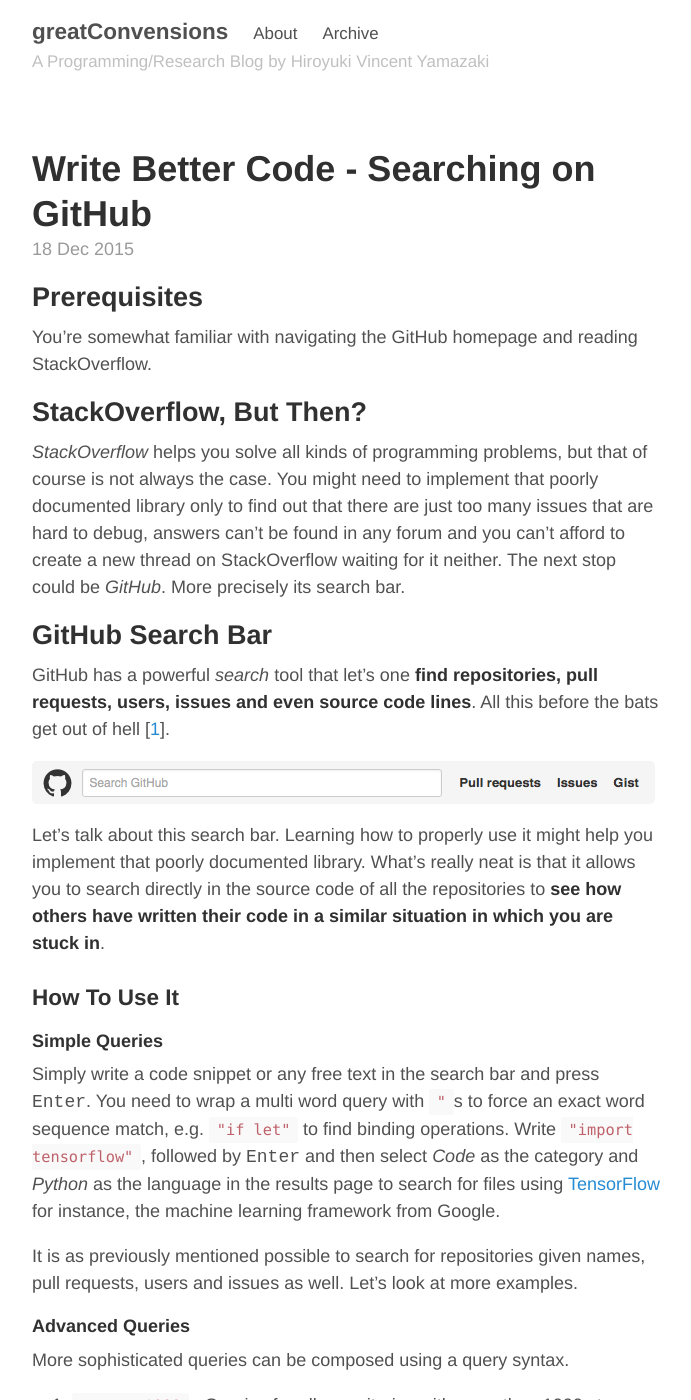
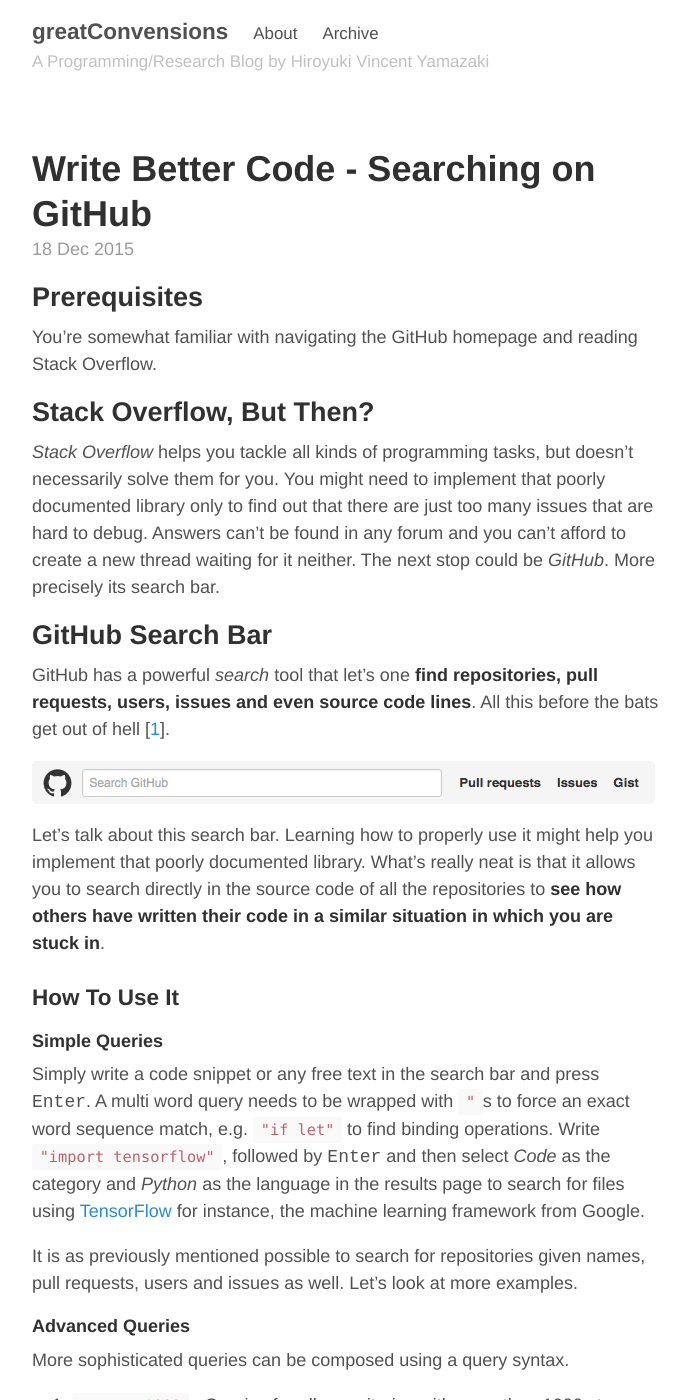
Before and after one commit to hvy/hvy.github.io, a Jekyll site: the page built from _posts/2015-12-18-github-search-source-code.md, in a window 1280 px wide and 1400 px high. Shown: the whole window, without its empty margins (293-984 px from the left). Built offline with Jekyll 4.4.1, drawn with Linux system fonts in a browser that asks for light colours; some of the changed text lies outside the part shown.

Commit message:
Minor changed to the latest GitHub search post

```diff
--- a/_posts/2015-12-18-github-search-source-code.md
+++ b/_posts/2015-12-18-github-search-source-code.md
@@ -5,10 +5,10 @@ tags: [Git, GitHub]
 ---
 
 ## Prerequisites
-You're somewhat familiar with navigating the GitHub homepage and reading StackOverflow.
+You're somewhat familiar with navigating the GitHub homepage and reading Stack Overflow.
 
-## StackOverflow, But Then?
-*StackOverflow* helps you solve all kinds of programming problems, but that of course is not always the case. You might need to implement that poorly documented library only to find out that there are just too many issues that are hard to debug, answers can't be found in any forum and you can't afford to create a new thread on StackOverflow waiting for it neither. The next stop could be *GitHub*. More precisely its search bar.
+## Stack Overflow, But Then?
+*Stack Overflow* helps you tackle all kinds of programming tasks, but doesn't necessarily solve them for you. You might need to implement that poorly documented library only to find out that there are just too many issues that are hard to debug. Answers can't be found in any forum and you can't afford to create a new thread waiting for it neither. The next stop could be *GitHub*. More precisely its search bar.
 
 ## GitHub Search Bar
 GitHub has a powerful *search* tool that let's one **find repositories, pull requests, users, issues and even source code lines**. All this before the bats get out of hell [[1](#references)].
@@ -20,7 +20,7 @@ Let's talk about this search bar. Learning how to properly use it might help you
 ### How To Use It
 
 #### Simple Queries
-Simply write a code snippet or any free text in the search bar and press <kbd>Enter</kbd>. You need to wrap a multi word query with `"`s to force an exact word sequence match, e.g. `"if let"` to find binding operations. Write `"import tensorflow"`, followed by <kbd>Enter</kbd> and then select *Code* as the category and *Python* as the language in the results page to search for files using [TensorFlow](https://www.tensorflow.org) for instance, the machine learning framework from Google.
+Simply write a code snippet or any free text in the search bar and press <kbd>Enter</kbd>. A multi word query needs to be wrapped with `"`s to force an exact word sequence match, e.g. `"if let"` to find binding operations. Write `"import tensorflow"`, followed by <kbd>Enter</kbd> and then select *Code* as the category and *Python* as the language in the results page to search for files using [TensorFlow](https://www.tensorflow.org) for instance, the machine learning framework from Google.
 
 It is as previously mentioned possible to search for repositories given names, pull requests, users and issues as well. Let's look at more examples.
 
@@ -41,9 +41,7 @@ It is worth mentioning that a single query cannot be longer than 256 characters
 There are on average 300 search request per minute to the GitHub servers and the handling of all these are backed by the cloud based RESTful search engine [Elasticsearch](https://www.elastic.co/use-cases/github). They manage the 4 million users and the over 8 million repositories comprising over 2 billion documents that need to be indexed for performance, i.e. short query-request to response time. As soon as a repository is being pushed to, the new data is immediately available for search and thus needs to be indexed. This is done by the 120 GB large 128 shards. For more details on how this is carried out, please refer to [Elasticsearch's GitHub Page](https://www.elastic.co/use-cases/github) or [this interview](http://exploringelasticsearch.com/github_interview.html#ch-githubinterview) with the GitHub developers discussing the scaling of the data and its performance of the system (there is also a [link to the recording](https://soundcloud.com/andrewvc-1/github-interview-edited)).
 
 ## Conclusions
-While going though trending repositories on GitHub might be a good read, one can use the search tool to find specific pieces of code, querying all of the 2 billion documents that is available on GitHub; it can be used to study libraries or could help you find answers to problems that no Internet forum address. Adding the GitHub search to your box of tools might make you a better coder.
-
-Thanks for reading!
+While going though trending repositories on GitHub might be a good read, one can use the search tool to find specific pieces of code, querying all of the 2 billion documents that is available on GitHub; it can be used to study libraries or could help you find answers to problems that aren't addressed on Stack Overflow (or any other forum). Adding the GitHub search to your box of tools might make you a better coder. Let's do it!
 
 ## Links
 1. [GitHub Search](https://github.com/search)
```
Also changed, not shown: other parts of _posts/2015-12-18-github-search-source-code.md (+1 -1 lines).
